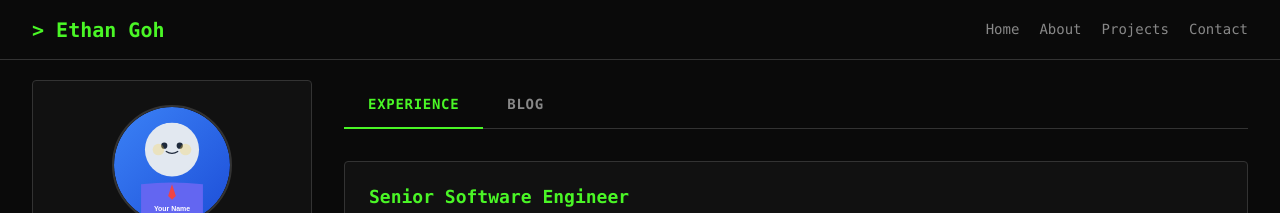
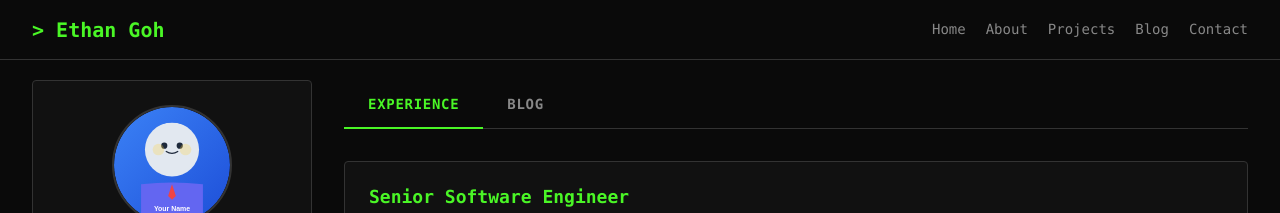
Before and after one commit to ethantrainshard/profile-blog-site, a Jekyll site: the page built from index.html, in a window 1280 px wide. Shown: the top 213 px of the page. Built offline with Jekyll 4.4.1, drawn with Linux system fonts in a browser that asks for light colours.

Commit message:
feat: add Blog link to header navigation

```diff
--- a/_layouts/default.html
+++ b/_layouts/default.html
@@ -20,6 +20,7 @@
         <a href="/" class="linkedin-header-link">Home</a>
         <a href="/about" class="linkedin-header-link">About</a>
         <a href="/projects" class="linkedin-header-link">Projects</a>
+        <a href="/blog" class="linkedin-header-link">Blog</a>
         <a href="/contact" class="linkedin-header-link">Contact</a>
       </div>
     </nav>
```
